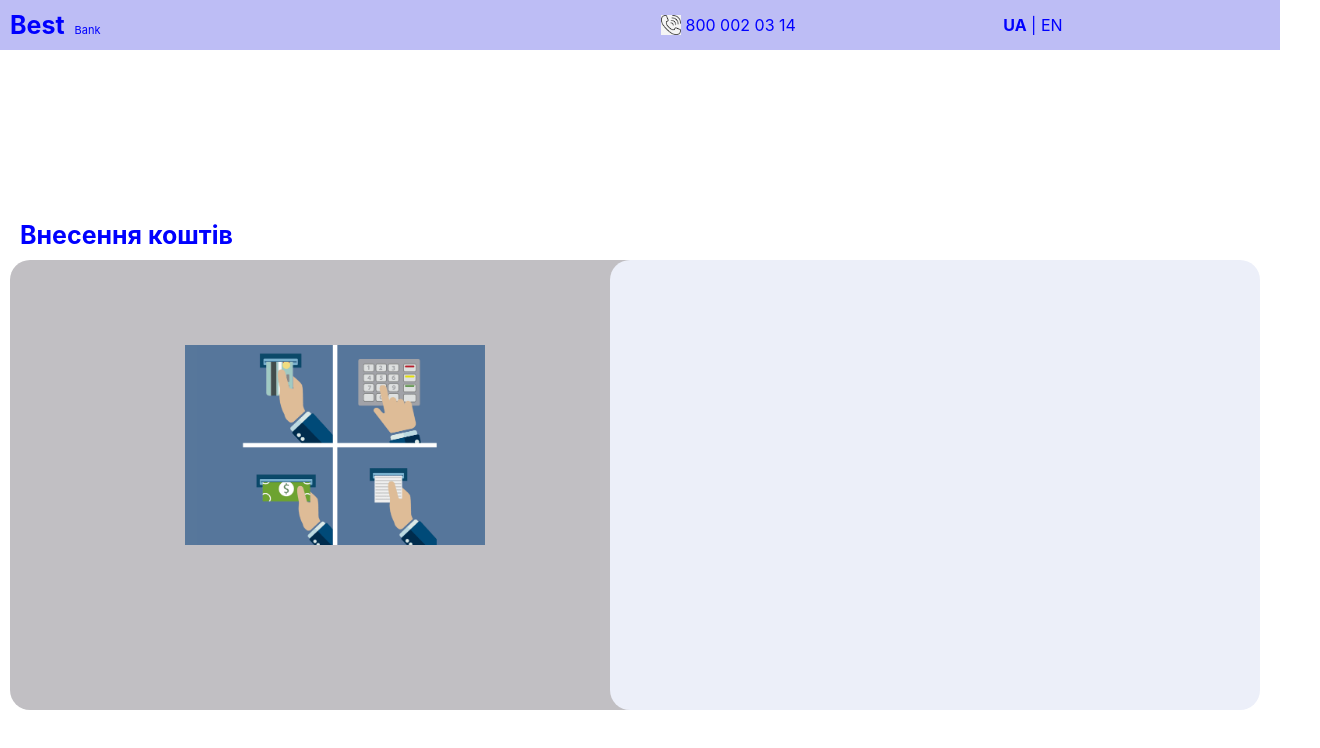
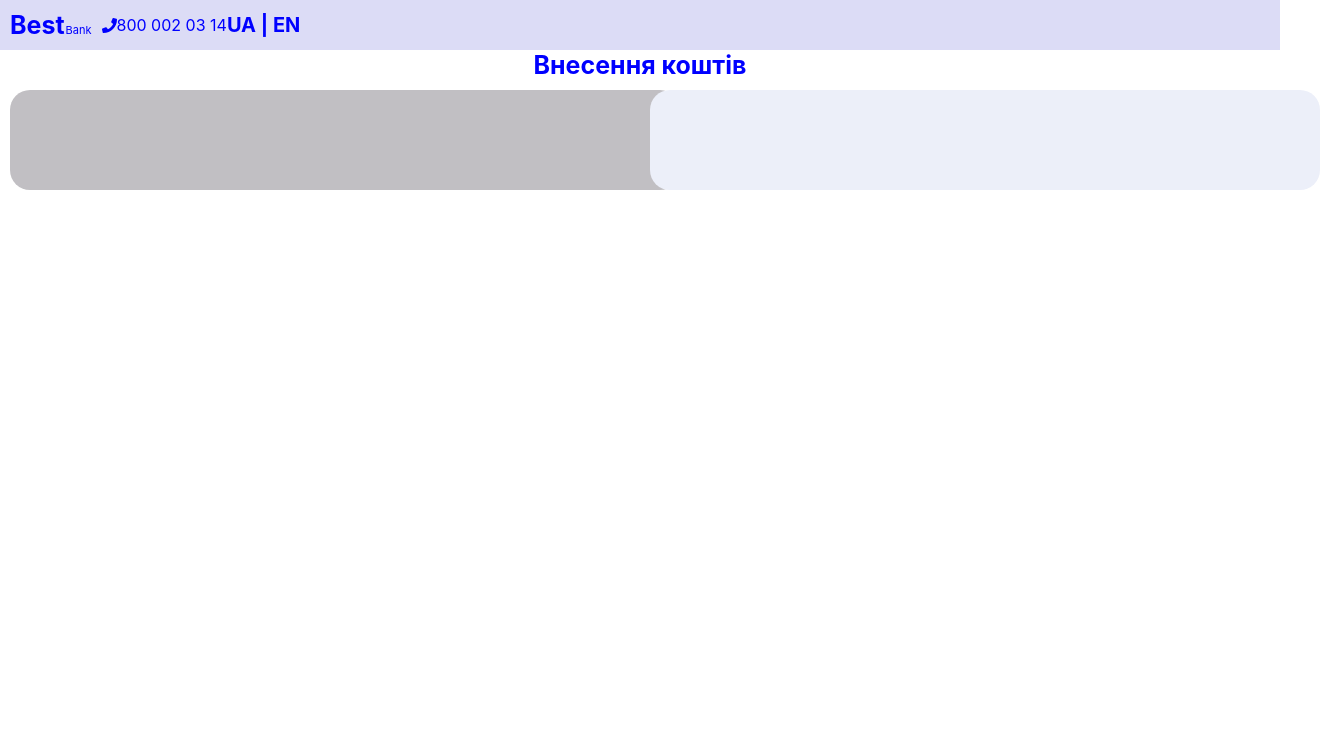
Before and after one commit to Paniov-M/React_task, a React (Create React App) app in the folder react-page/: page / in a window 1280 px wide. Shown: the top 748 px of the page, 1320 px wide, since content can reach past the window. Built offline with nearby package versions, Linux system fonts and the light colour scheme.

Commit message:
6_commit

```diff
--- a/react-page/package.json
+++ b/react-page/package.json
@@ -8,6 +8,7 @@
     "@testing-library/user-event": "^13.5.0",
     "react": "^18.2.0",
     "react-dom": "^18.2.0",
+    "react-icons": "^4.11.0",
     "react-scripts": "5.0.1",
     "web-vitals": "^2.1.4"
   },
--- a/react-page/src/App.css
+++ b/react-page/src/App.css
@@ -39,7 +39,7 @@
 }
 
 .header {
-  background-color: rgb(189, 189, 245);
+  background-color: rgb(220, 220, 246);
   color: blue;
   display: flex;
   justify-content: space-between;
@@ -48,26 +48,20 @@
   font-size: 20px; /* Змінюємо розмір шрифту */
 }
 
-/* Загальні стилі для "UA | EN" */
+/* Стилі для контейнера "UA | EN" */
 .right-align {
-  text-align: right;
-  font-size: 16px; /* Змінюємо розмір шрифту */
-  color: blue; /* Змінюємо колір тексту */
+  display: flex;
+  align-items: center;
 }
 
-/* Виділяємо "UA" жирним шрифтом */
 .right-align .bold {
   font-weight: bold;
 }
 
-/* Для "UA | EN" на малих екранах */
+/* Додаткові стилі для UA | EN на малих екранах */
 @media (max-width: 768px) {
   .right-align {
-    text-align: center; /* Вирівнюємо текст по центру */
-  }
-
-  .right-align .bold {
-    font-weight: normal; /* Знімаємо жирний шрифт */
+    justify-content: center; /* Вирівнюємо текст по центру на малих екранах */
   }
 }
 
@@ -82,16 +76,13 @@
 
 .best-text {
   font-size: 25px; /* Змінюємо розмір шрифту для "Best" */
-  margin-right: 10px; /* Додаємо зазор між "Best" і "Bank" */
+  margin-right: 1px; /* Додаємо зазор між "Best" і "Bank" */
   font-weight: bold;
 }
 
-.bank-text {
+.best-bank {
   font-size: 11px; /* Змінюємо розмір шрифту для "Bank" */
-}
-
-.best-bank {
-  margin-right: 550px; /* Додайте бажаний відступ вправо */
+  margin-top: -11px; /* Піднімаємо "Bank" вище на 10 пікселів */
 }
 
 .bold {
@@ -99,14 +90,11 @@
 }
 
 .deposit {
-  position: absolute; /* Встановлюємо позицію абсолютною */
-  bottom: 550px; /* Розташовуємо внизу блока (нижче інших елементів) */
-  left: 0; /* Вирівнюємо ліворуч */
-  color: blue; /* Змінюємо колір тексту */
+  color: blue;
   font-weight: bold;
-  font-size: 25px; /* Змінюємо розмір шрифту */
-  left: 20px; /* Додамо відступ зліва */
+  font-size: 25px;
 }
+
 
 img {
   width: 20px; /* Задайте бажаний розмір для вашої картинки */
@@ -115,17 +103,16 @@ img {
 
 .phone {
   display: flex;
-  align-items: center; /* Вирівнюємо центрально по горизонталі */
-  margin-left: 10px; /* Додайте бажаний відступ між текстом та зображенням */
+  align-items: center;
+  margin-left: 10px;
 }
 
 .phone img {
-  max-width: 100%; /* Робимо зображення телефону адаптивним до ширини батьківського блока */
+  max-width: 100%;
 }
 
-/* Для тексту номеру телефону */
 .phone .phone-number {
-  font-size: 16px; /* Задайте бажаний розмір шрифту */
+  font-size: 16px;
 }
 
 /* Для блока тексту і зображення на малих екранах */
@@ -148,23 +135,39 @@ img {
   }
 }
 
-.gray-block, .white-block {
-  width: 600px;
-  height: 400px;
-  padding: 25px; /* Збільшимо відступ всередині блоку */
-  position: absolute;
-  bottom: 90px; /* Підніміть блок на 20 пікселів вище */
-  border-radius: 20px; /* Встановіть бажане значення радіусу обрізання */
+.blocks {
+  margin-top: auto; /* Встановлюємо блоки і "внесення коштів" внизу контейнера */
+}
+
+.deposit {
+  font-size: 25px; /* Змінюємо розмір шрифту */
+  color: blue; /* Змінюємо колір тексту */
+}
+
+.blocks {
+  display: flex;
+  justify-content: space-between;
+}
+
+.block-container {
+  margin: 10px;
+  flex: 1;
 }
 
 .gray-block {
   background-color: rgb(193, 191, 195);
-  left: 10px;
+  width: 100%;
+  height: 100%;
+  border-radius: 20px;
+  padding: 25px;
 }
 
 .white-block {
   background-color: rgb(236, 239, 249);
-  right: 20px; /* Додамо відступ справа */
+  width: 100%;
+  height: 100%;
+  border-radius: 20px;
+  padding: 25px;
 }
 
 .cash-machine {
--- a/react-page/src/App.js
+++ b/react-page/src/App.js
@@ -1,12 +1,15 @@
 import React from 'react';
-import logo from './logo.svg';
 import './App.css';
-import Header from './Components/Header'; // Імпортуємо Header з папки Components
+import Header from './Components/Header';
+import Deposit from './Components/Deposit';
+import Blocks from './Components/Blocks';
 
 function App() {
   return (
     <div className="App">
       <Header />
+      <Deposit />
+      <Blocks />
     </div>
   );
 }
--- /dev/null
+++ b/react-page/src/Components/Blocks.js
@@ -0,0 +1,20 @@
+import React from 'react';
+
+function Blocks() {
+    return (
+        <div className="blocks">
+          <div className="block-container">
+            <div className="gray-block">
+              {/* Зміст сірого блока */}
+            </div>
+          </div>
+          <div className="block-container">
+            <div className="white-block">
+              {/* Зміст білого блока */}
+            </div>
+          </div>
+        </div>
+      );
+    }
+
+export default Blocks;
--- /dev/null
+++ b/react-page/src/Components/Deposit.js
@@ -0,0 +1,9 @@
+import React from 'react';
+
+function Deposit() {
+  return (
+    <div className="deposit">Внесення коштів</div>
+  );
+}
+
+export default Deposit;
--- a/react-page/src/Components/Header.js
+++ b/react-page/src/Components/Header.js
@@ -1,35 +1,25 @@
 import React from 'react';
 import '../App.css';
-import phoneIcon from '../Images/telephone.jpg';
+import { FaPhone } from 'react-icons/fa';
 import cash_machine from '../Images/cash_machine.png';
 
 function Header() {
   return (
     <div className="header">
       <div className="text-container">
-        <div className="best-bank">
+        <div>
           <span className="best-text">Best</span>
-          <span className="bank-text">Bank</span>
+          <span className="best-bank">Bank</span>
         </div>
         <div className="phone">
-          <img src={phoneIcon} alt="Телефон іконка" />
+          <FaPhone size={15} />
           <span className="phone-number">800 002 03 14</span>
         </div>
-      </div>
-      <div className="right-align">
-        <span className="bold">UA</span> | EN
-      </div>
-      <div className="deposit">Внесення коштів</div>
-      <div className="blocks">
-        <div className="gray-block">
-          <img src={cash_machine} alt="Купюроприймач" className="cash-machine" />
-        </div>
-        <div className="white-block">
-          {/* Білий блок */}
+        <div className="right-align">
+          <span className="bold">UA | EN</span>
         </div>
       </div>
     </div>
   );
 }
-
 export default Header;
```
Also changed, not shown: 1 other file (tests, documents, lock files or other folders).
